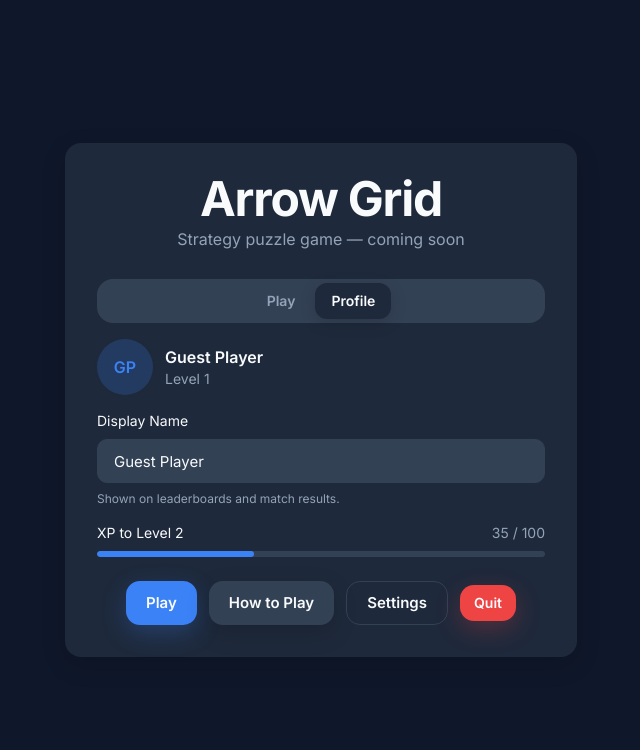
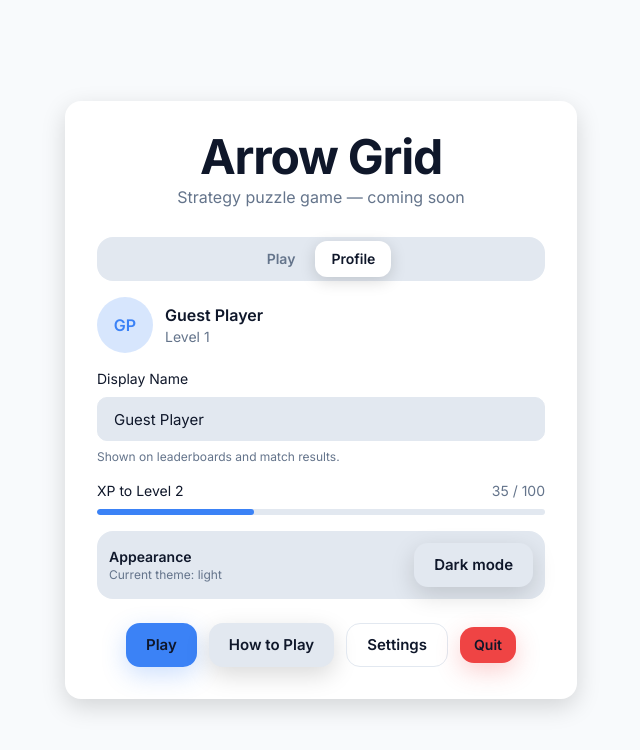
Before and after one commit to Himanshu8913/arrow-grid, a React (Vite) app: page / in a window 1280 px wide. Both pictures are taken after a click on the tab "Profile". Shown: the top 750 px of the page, without its empty margins (319-959 px from the left). Built offline with nearby package versions, Linux system fonts and the light colour scheme.

Commit message:
feat(theme): add design tokens and dark/light theme switching

```diff
--- a/index.html
+++ b/index.html
@@ -11,6 +11,19 @@
       rel="stylesheet"
     />
     <title>Arrow Grid</title>
+    <script>
+      (function () {
+        var key = "arrow-grid-theme";
+        var stored = localStorage.getItem(key);
+        var theme =
+          stored === "light" || stored === "dark"
+            ? stored
+            : window.matchMedia("(prefers-color-scheme: light)").matches
+              ? "light"
+              : "dark";
+        document.documentElement.setAttribute("data-theme", theme);
+      })();
+    </script>
   </head>
   <body>
     <div id="root"></div>
--- a/src/app/app.tsx
+++ b/src/app/app.tsx
@@ -1,6 +1,7 @@
 import { useState } from "react";
 
 import { useToast } from "@/hooks/use-toast";
+import { useTheme } from "@/hooks/use-theme";
 import { Avatar } from "@/ui/avatar";
 import { Badge } from "@/ui/badge";
 import { Button } from "@/ui/button";
@@ -26,6 +27,7 @@ export function App() {
   const [playerName, setPlayerName] = useState("Guest Player");
   const [isStartingGame, setIsStartingGame] = useState(false);
   const { toast } = useToast();
+  const { theme, toggleTheme } = useTheme();
 
   const trimmedPlayerName = playerName.trim();
   const displayName = trimmedPlayerName || "Guest Player";
@@ -124,6 +126,19 @@ export function App() {
                         showValue
                         size="sm"
                       />
+                      <div className="flex items-center justify-between gap-3 rounded-2xl bg-bg-card p-3">
+                        <div className="text-left">
+                          <p className="text-sm font-semibold text-text-primary">
+                            Appearance
+                          </p>
+                          <p className="text-xs text-text-muted">
+                            Current theme: {theme}
+                          </p>
+                        </div>
+                        <Button type="button" variant="secondary" onClick={toggleTheme}>
+                          {theme === "dark" ? "Light mode" : "Dark mode"}
+                        </Button>
+                      </div>
                     </div>
                   ),
                 },
--- /dev/null
+++ b/src/constants/theme.ts
@@ -0,0 +1,2 @@
+/** Local storage key for persisting the active color theme. */
+export const THEME_STORAGE_KEY = "arrow-grid-theme";
--- /dev/null
+++ b/src/context/theme-context.ts
@@ -0,0 +1,26 @@
+import { createContext, useContext } from "react";
+
+import type { ThemeMode } from "@/types/theme";
+
+export interface ThemeContextValue {
+  theme: ThemeMode;
+  setTheme: (theme: ThemeMode) => void;
+  toggleTheme: () => void;
+}
+
+export const ThemeContext = createContext<ThemeContextValue | null>(null);
+
+/**
+ * Access the current theme and theme setters.
+ *
+ * @throws If called outside of `ThemeProvider`.
+ */
+export function useThemeContext(): ThemeContextValue {
+  const context = useContext(ThemeContext);
+
+  if (!context) {
+    throw new Error("useTheme must be used within a ThemeProvider");
+  }
+
+  return context;
+}
--- /dev/null
+++ b/src/hooks/use-theme.ts
@@ -0,0 +1,8 @@
+import { useThemeContext } from "@/context/theme-context";
+
+/**
+ * Hook for reading and updating the global color theme.
+ */
+export function useTheme() {
+  return useThemeContext();
+}
--- a/src/main.tsx
+++ b/src/main.tsx
@@ -1,6 +1,7 @@
 import { StrictMode } from "react";
 import { createRoot } from "react-dom/client";
 import { App } from "@/app/app";
+import { ThemeProvider } from "@/providers/theme-provider";
 import { ToastProvider } from "@/providers/toast-provider";
 import "@/styles/index.css";
 
@@ -12,8 +13,10 @@ if (!rootElement) {
 
 createRoot(rootElement).render(
   <StrictMode>
-    <ToastProvider>
-      <App />
-    </ToastProvider>
+    <ThemeProvider>
+      <ToastProvider>
+        <App />
+      </ToastProvider>
+    </ThemeProvider>
   </StrictMode>,
 );
--- /dev/null
+++ b/src/providers/theme-provider.tsx
@@ -0,0 +1,64 @@
+import { type ReactNode, useEffect, useMemo, useState } from "react";
+
+import { THEME_STORAGE_KEY } from "@/constants/theme";
+import { ThemeContext } from "@/context/theme-context";
+import type { ThemeMode } from "@/types/theme";
+
+/**
+ * Reads the persisted theme or falls back to the OS color scheme preference.
+ */
+function getInitialTheme(): ThemeMode {
+  const storedTheme = localStorage.getItem(THEME_STORAGE_KEY);
+
+  if (storedTheme === "light" || storedTheme === "dark") {
+    return storedTheme;
+  }
+
+  return window.matchMedia("(prefers-color-scheme: light)").matches
+    ? "light"
+    : "dark";
+}
+
+/**
+ * Applies the active theme to the document root for CSS token switching.
+ */
+function applyTheme(theme: ThemeMode) {
+  document.documentElement.setAttribute("data-theme", theme);
+}
+
+interface ThemeProviderProps {
+  children: ReactNode;
+}
+
+/**
+ * Provides theme state and syncs `data-theme` + localStorage.
+ */
+export function ThemeProvider({ children }: ThemeProviderProps) {
+  const [theme, setThemeState] = useState<ThemeMode>(() => getInitialTheme());
+
+  useEffect(() => {
+    applyTheme(theme);
+    localStorage.setItem(THEME_STORAGE_KEY, theme);
+  }, [theme]);
+
+  const setTheme = (nextTheme: ThemeMode) => {
+    setThemeState(nextTheme);
+  };
+
+  const toggleTheme = () => {
+    setThemeState((current) => (current === "dark" ? "light" : "dark"));
+  };
+
+  const value = useMemo(
+    () => ({
+      theme,
+      setTheme,
+      toggleTheme,
+    }),
+    [theme],
+  );
+
+  return (
+    <ThemeContext.Provider value={value}>{children}</ThemeContext.Provider>
+  );
+}
--- a/src/styles/index.css
+++ b/src/styles/index.css
@@ -1,19 +1,41 @@
+@import "./theme.css";
 @import "tailwindcss";
 
 @theme {
-  --font-sans:
-    Inter, system-ui, -apple-system, BlinkMacSystemFont, "Segoe UI", sans-serif;
+  --font-sans: var(--theme-font-sans);
 
-  --color-bg-primary: #0f172a;
-  --color-bg-surface: #1e293b;
-  --color-bg-card: #334155;
-  --color-accent-primary: #3b82f6;
-  --color-accent-secondary: #8b5cf6;
-  --color-success: #22c55e;
-  --color-danger: #ef4444;
-  --color-warning: #f59e0b;
-  --color-text-primary: #f8fafc;
-  --color-text-muted: #94a3b8;
+  --color-bg-primary: var(--theme-bg-primary);
+  --color-bg-surface: var(--theme-bg-surface);
+  --color-bg-card: var(--theme-bg-card);
+  --color-accent-primary: var(--theme-accent-primary);
+  --color-accent-secondary: var(--theme-accent-secondary);
+  --color-success: var(--theme-success);
+  --color-danger: var(--theme-danger);
+  --color-warning: var(--theme-warning);
+  --color-text-primary: var(--theme-text-primary);
+  --color-text-muted: var(--theme-text-muted);
+
+  --radius-card: var(--theme-radius-card);
+  --radius-button: var(--theme-radius-button);
+  --radius-modal: var(--theme-radius-modal);
+  --radius-input: var(--theme-radius-input);
+  --radius-tile: var(--theme-radius-tile);
+
+  --text-hero: var(--theme-text-hero);
+  --text-heading: var(--theme-text-heading);
+  --text-section: var(--theme-text-section);
+  --text-body: var(--theme-text-body);
+  --text-caption: var(--theme-text-caption);
+  --text-button: var(--theme-text-button);
+
+  --shadow-soft: var(--theme-shadow-soft);
+  --shadow-medium: var(--theme-shadow-medium);
+  --shadow-strong: var(--theme-shadow-strong);
+
+  --duration-fast: var(--theme-duration-fast);
+  --duration-normal: var(--theme-duration-normal);
+  --duration-slow: var(--theme-duration-slow);
+  --ease-standard: var(--theme-ease-standard);
 }
 
 @layer base {
@@ -21,10 +43,6 @@
   *::before,
   *::after {
     box-sizing: border-box;
-  }
-
-  html {
-    color-scheme: dark;
   }
 
   html,
@@ -35,6 +53,9 @@
 
   body {
     @apply m-0 bg-bg-primary font-sans text-text-primary antialiased;
+    transition:
+      background-color var(--duration-normal) var(--ease-standard),
+      color var(--duration-normal) var(--ease-standard);
   }
 }
 
@@ -74,23 +95,23 @@
 
 @layer utilities {
   .modal-backdrop-enter {
-    animation: modal-fade-in 200ms ease-out;
+    animation: modal-fade-in var(--duration-normal) var(--ease-standard);
   }
 
   .modal-panel-enter {
-    animation: modal-scale-in 200ms ease-out;
+    animation: modal-scale-in var(--duration-normal) var(--ease-standard);
   }
 
   .toast-enter {
-    animation: toast-slide-in 200ms ease-out;
+    animation: toast-slide-in var(--duration-normal) var(--ease-standard);
   }
 
   .tooltip-enter {
-    animation: modal-fade-in 150ms ease-out;
+    animation: modal-fade-in var(--duration-fast) var(--ease-standard);
   }
 
   .loader-orb-ring {
-    animation: loader-orb-pulse 1.4s ease-in-out infinite;
+    animation: loader-orb-pulse 1.4s var(--ease-standard) infinite;
   }
 
   .loader-orb-ring-delayed {
@@ -98,11 +119,11 @@
   }
 
   .loader-dot {
-    animation: loader-dot-bounce 900ms ease-in-out infinite;
+    animation: loader-dot-bounce 900ms var(--ease-standard) infinite;
   }
 
   .loader-bar-highlight {
-    animation: loader-bar-slide 1.2s ease-in-out infinite;
+    animation: loader-bar-slide 1.2s var(--ease-standard) infinite;
   }
 }
 
--- /dev/null
+++ b/src/styles/theme.css
@@ -0,0 +1,57 @@
+/**
+ * Shared design tokens. Color values switch via `data-theme` on `<html>`.
+ */
+:root,
+[data-theme="dark"] {
+  color-scheme: dark;
+
+  --theme-font-sans:
+    Inter, system-ui, -apple-system, BlinkMacSystemFont, "Segoe UI", sans-serif;
+
+  --theme-bg-primary: #0f172a;
+  --theme-bg-surface: #1e293b;
+  --theme-bg-card: #334155;
+  --theme-accent-primary: #3b82f6;
+  --theme-accent-secondary: #8b5cf6;
+  --theme-success: #22c55e;
+  --theme-danger: #ef4444;
+  --theme-warning: #f59e0b;
+  --theme-text-primary: #f8fafc;
+  --theme-text-muted: #94a3b8;
+
+  --theme-radius-card: 16px;
+  --theme-radius-button: 14px;
+  --theme-radius-modal: 24px;
+  --theme-radius-input: 10px;
+  --theme-radius-tile: 12px;
+
+  --theme-text-hero: 3rem;
+  --theme-text-heading: 2rem;
+  --theme-text-section: 1.5rem;
+  --theme-text-body: 1rem;
+  --theme-text-caption: 0.8125rem;
+  --theme-text-button: 0.9375rem;
+
+  --theme-shadow-soft: 0 8px 24px rgb(0 0 0 / 0.15);
+  --theme-shadow-medium: 0 12px 32px rgb(0 0 0 / 0.2);
+  --theme-shadow-strong: 0 24px 64px rgb(0 0 0 / 0.35);
+
+  --theme-duration-fast: 150ms;
+  --theme-duration-normal: 200ms;
+  --theme-duration-slow: 300ms;
+  --theme-ease-standard: cubic-bezier(0.4, 0, 0.2, 1);
+}
+
+[data-theme="light"] {
+  color-scheme: light;
+
+  --theme-bg-primary: #f8fafc;
+  --theme-bg-surface: #ffffff;
+  --theme-bg-card: #e2e8f0;
+  --theme-text-primary: #0f172a;
+  --theme-text-muted: #64748b;
+
+  --theme-shadow-soft: 0 8px 24px rgb(15 23 42 / 0.08);
+  --theme-shadow-medium: 0 12px 32px rgb(15 23 42 / 0.12);
+  --theme-shadow-strong: 0 24px 64px rgb(15 23 42 / 0.16);
+}
--- /dev/null
+++ b/src/types/theme.ts
@@ -0,0 +1,2 @@
+/** Supported application color themes. */
+export type ThemeMode = "dark" | "light";
```
